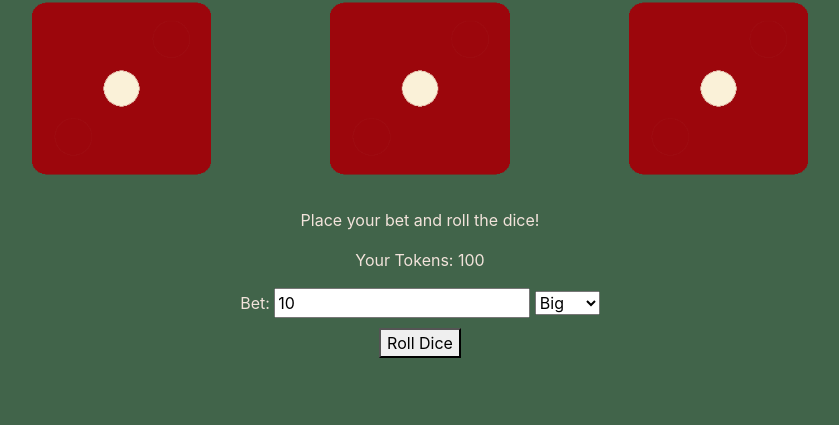
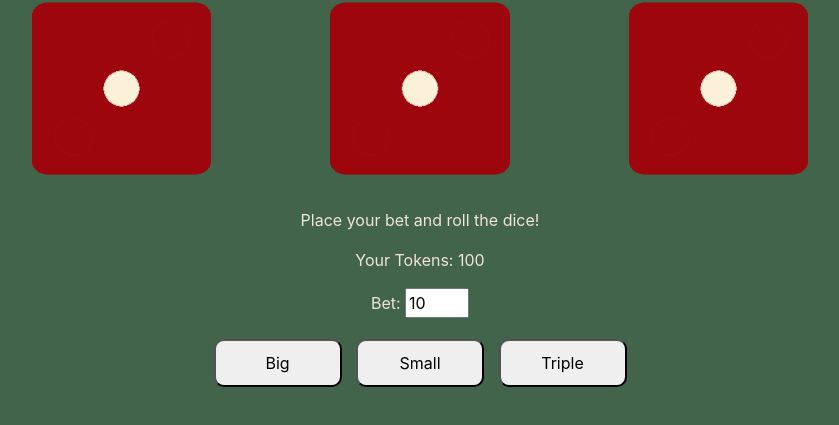
Before and after one commit to zoetlam/Sicbo-Game, a plain HTML site: page index.html in a window 1280 px wide. Shown: the part 231-656 px from the top of the page, without its empty margins (220-1059 px from the left). Drawn offline with nearby package versions, Linux system fonts and the light colour scheme.

Commit message:
Add files via upload
Change buttons for easy to click on

```diff
--- a/css/styles.css
+++ b/css/styles.css
@@ -37,19 +37,24 @@ body{
     width: 20%;
 }
 
-button{
-    display: block;
-    margin: 10px auto;
+input{
+    width: 5%;
 }
+
 p{
     text-align: center;
     color: #F2E3DB;
 }
-.bet{
-    display: flex;
+
+.betType{
     margin: 0 auto;
-    justify-content: space-evenly;
-    width: 50%;
+    text-align: center;
+}
+.betType button{
+    margin: 5px;
+    width: 8rem;
+    padding: 10px;
+    border-radius: 10px;
 }
 @media screen and (max-width: 767px){
     #title{
@@ -62,4 +67,7 @@ p{
         width: 30%;
         padding: 0 5px;
     }
+    input{
+        width: 10%;
+    }
 }
--- a/index.html
+++ b/index.html
@@ -18,22 +18,21 @@
         <img class="dice"src="images/dice1.png" >
     </div>
 
-    <p id="total">Place your bet and roll the dice!</p>
+    <p id="total">Place your bet and roll the dice! </p>
     <!-- display player's token count -->
     <p>Your Tokens: <span id="token-count">100</span></p>
     <div class="bet">
         <p>Bet:
             <input type="number" id="bet-amount" value="10" min="1">
-            <select id="bet-type">
-              <option value="big">Big</option>
-              <option value="small">Small</option>
-              <option value="triple">Triple</option>
-            </select>
-            <button onclick="rollDice()">Roll Dice</button>
-          </p>
+        </p>
+        <div class="betType">
+            <button onclick="rollDice('big')">Big</button>
+            <button onclick="rollDice('small')">Small</button>
+            <button onclick="rollDice('triple')">Triple</button>
+        </div>
     </div>
 
-    <p id="result"></p>
+    <!-- <p id="result"></p> -->
 
     <script src="js/index.js"></script>
 </body>
--- a/js/index.js
+++ b/js/index.js
@@ -1,6 +1,6 @@
 let tokenCount = 100; // initialize player's token count
 
-function rollDice(){
+function rollDice(betType){
     const imgSrc = (num) => {
         let n = "images/dice"+num+".png";
         return n;
@@ -17,15 +17,17 @@ function rollDice(){
     // calculate the total and determine win or loss
     let total = dice1 + dice2 + dice3;
     let betAmount = parseInt(document.getElementById("bet-amount").value);
-    let betType = document.getElementById("bet-type").value;
     let resultText = "";
 
     if (betAmount > tokenCount) { // check if player can afford the bet
         resultText = "You don't have enough tokens!";
-        total = "!";
+        total = "OOPS!";
       } else if (betAmount < 0){
         resultText = "Sorry, bet amount cannot be a negative value";
-        total = "!";
+        total = "OOPS!";
+      } else if (isNaN(betAmount)){
+        resultText = "Sorry, bet amount should be a Number";
+        total = "OOPS!";
       } else {
         // display the dice values
         document.querySelectorAll('img')[0].setAttribute('src', imgSrc1);
@@ -60,8 +62,7 @@ function rollDice(){
       }
 
     // display the result and update the token count
-    document.getElementById("result").innerHTML = resultText;
+    // document.getElementById("result").innerHTML = resultText;
     document.getElementById("token-count").innerHTML = tokenCount;
-    document.getElementById("total").innerHTML = "Total:" + total;
-
+    document.getElementById("total").innerHTML = "Total:" + total + " And " + resultText;
 }
```
